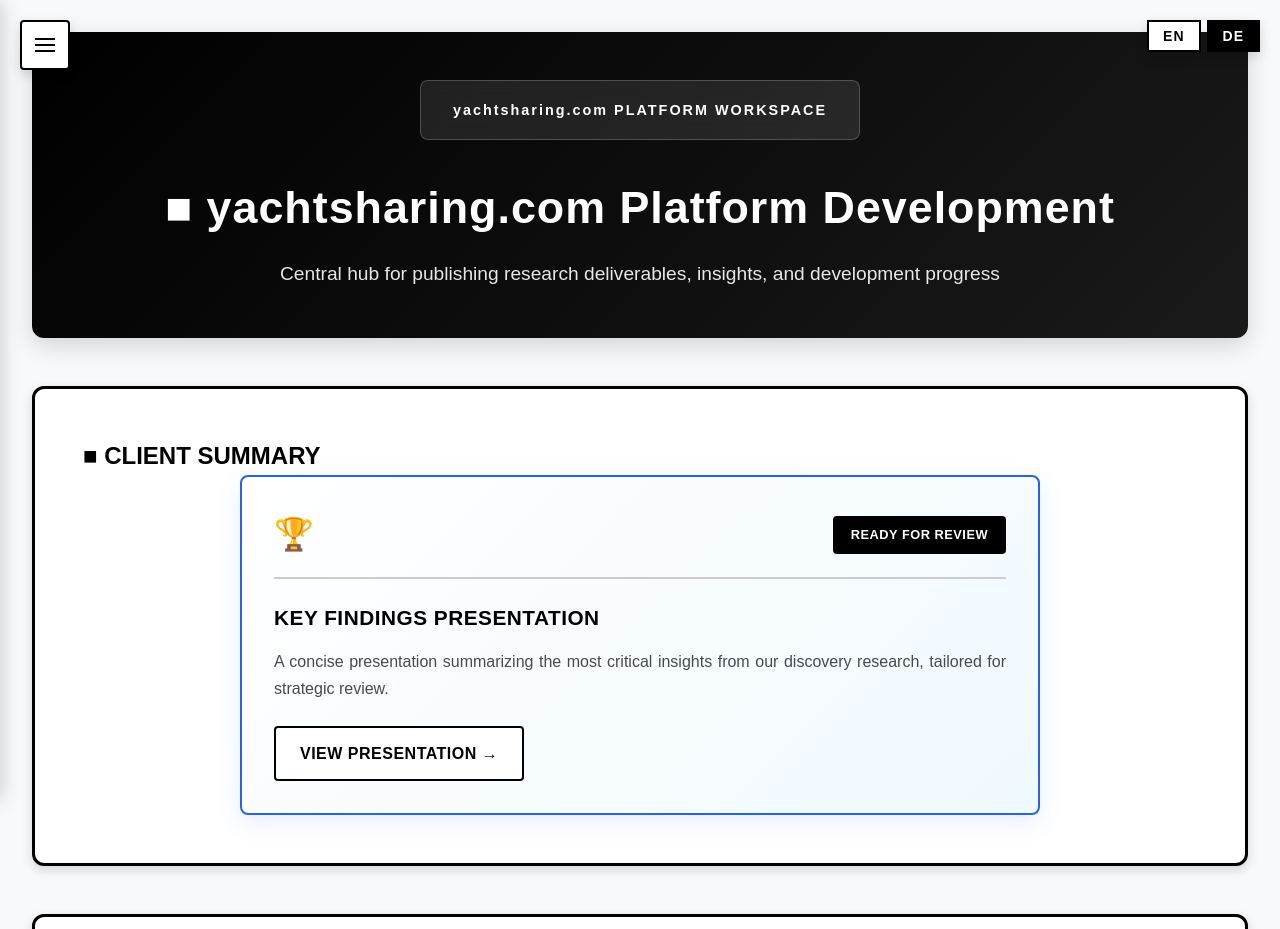
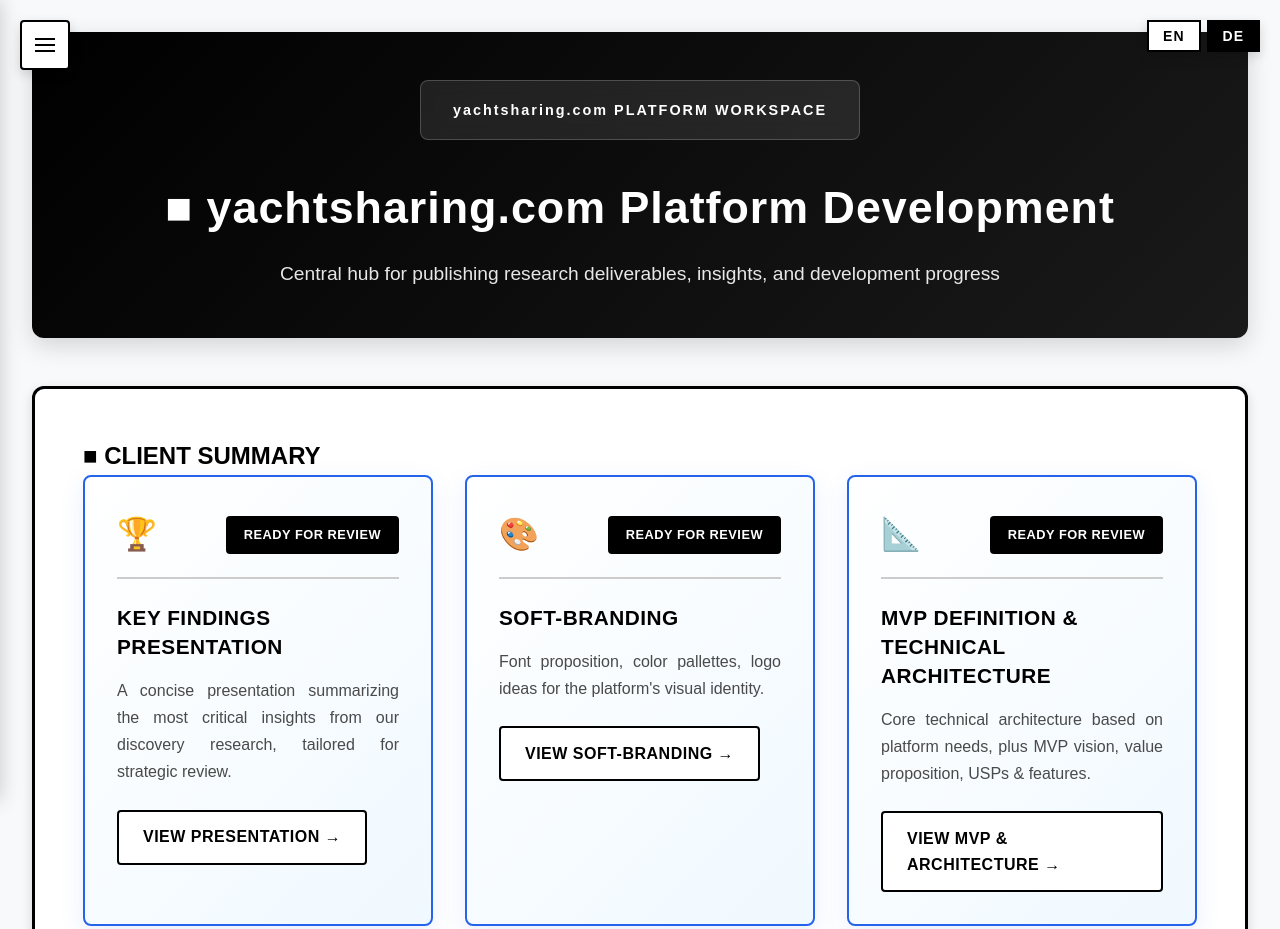
Before and after one commit to atwww-dev/yacht-shraing-docs, a plain HTML site: page index.html in a window 1280 px wide. Shown: the top 929 px of the page. Drawn offline with nearby package versions, Linux system fonts and the light colour scheme.

Commit message:
feat: add soft branding + figjam workspace

```diff
--- a/index.html
+++ b/index.html
@@ -80,7 +80,7 @@
         <!-- Client Summary -->
         <section id="summary" class="research-documents" style="margin-bottom: 3rem;">
             <h2 data-en="■ CLIENT SUMMARY" data-de="■ KUNDEN-ZUSAMMENFASSUNG">■ CLIENT SUMMARY</h2>
-            <div class="documents-grid" style="grid-template-columns: 1fr; max-width: 800px; margin: 0 auto;">
+            <div class="documents-grid" style="grid-template-columns: repeat(3, 1fr); max-width: 1200px; margin: 0 auto;">
                 <div class="document-card document-card--highlighted">
                     <div class="doc-header">
                         <div class="doc-icon">🏆</div>
@@ -92,7 +92,32 @@
                         <a href="client-presentation/presentation.html" class="doc-link" data-en="View Presentation →" data-de="Präsentation ansehen →">View Presentation →</a>
                     </div>
                 </div>
+
+                <div class="document-card document-card--highlighted">
+                    <div class="doc-header">
+                        <div class="doc-icon">🎨</div>
+                        <div class="doc-status completed" data-en="READY FOR REVIEW" data-de="BEREIT ZUR ÜBERPRÜFUNG">READY FOR REVIEW</div>
+                    </div>
+                    <div class="doc-content">
+                        <h3 data-en="Soft-Branding" data-de="Soft-Branding">Soft-Branding</h3>
+                        <p data-en="Font proposition, color pallettes, logo ideas for the platform's visual identity." data-de="Schriftvorschlag, Farbpaletten, Logo-Ideen für die visuelle Identität der Plattform.">Font proposition, color pallettes, logo ideas for the platform's visual identity.</p>
+                        <a href="https://www.figma.com/design/qGukGGUUymmFo9Anyf0lZh/YachtSharig-SoftBranding?node-id=0-1&p=f&t=1mUpzqmN0yBvCWOl-0" class="doc-link" target="_blank" data-en="View Soft-Branding →" data-de="Soft-Branding ansehen →">View Soft-Branding →</a>
+                    </div>
+                </div>
+
+                <div class="document-card document-card--highlighted">
+                    <div class="doc-header">
+                        <div class="doc-icon">📐</div>
+                        <div class="doc-status completed" data-en="READY FOR REVIEW" data-de="BEREIT ZUR ÜBERPRÜFUNG">READY FOR REVIEW</div>
+                    </div>
+                    <div class="doc-content">
+                        <h3 data-en="MVP Definition & Technical Architecture" data-de="MVP-Definition & Technische Architektur">MVP Definition & Technical Architecture</h3>
+                        <p data-en="Core technical architecture based on platform needs, plus MVP vision, value proposition, USPs & features." data-de="Kerntechnische Architektur basierend auf Plattformanforderungen, plus MVP-Vision, Wertversprechen, USPs & Funktionen.">Core technical architecture based on platform needs, plus MVP vision, value proposition, USPs & features.</p>
+                        <a href="https://www.figma.com/board/g4Z0CPkvQVftOFIWYxLEtd/YachSharing-ProductRoadMap?node-id=46-574&t=a7YivFeUbbqHXaRP-0" class="doc-link" target="_blank" data-en="View MVP & Architecture →" data-de="MVP & Architektur ansehen →">View MVP & Architecture →</a>
+                    </div>
+                </div>
             </div>
+
         </section>
 
         <!-- Development Roadmap -->
```
